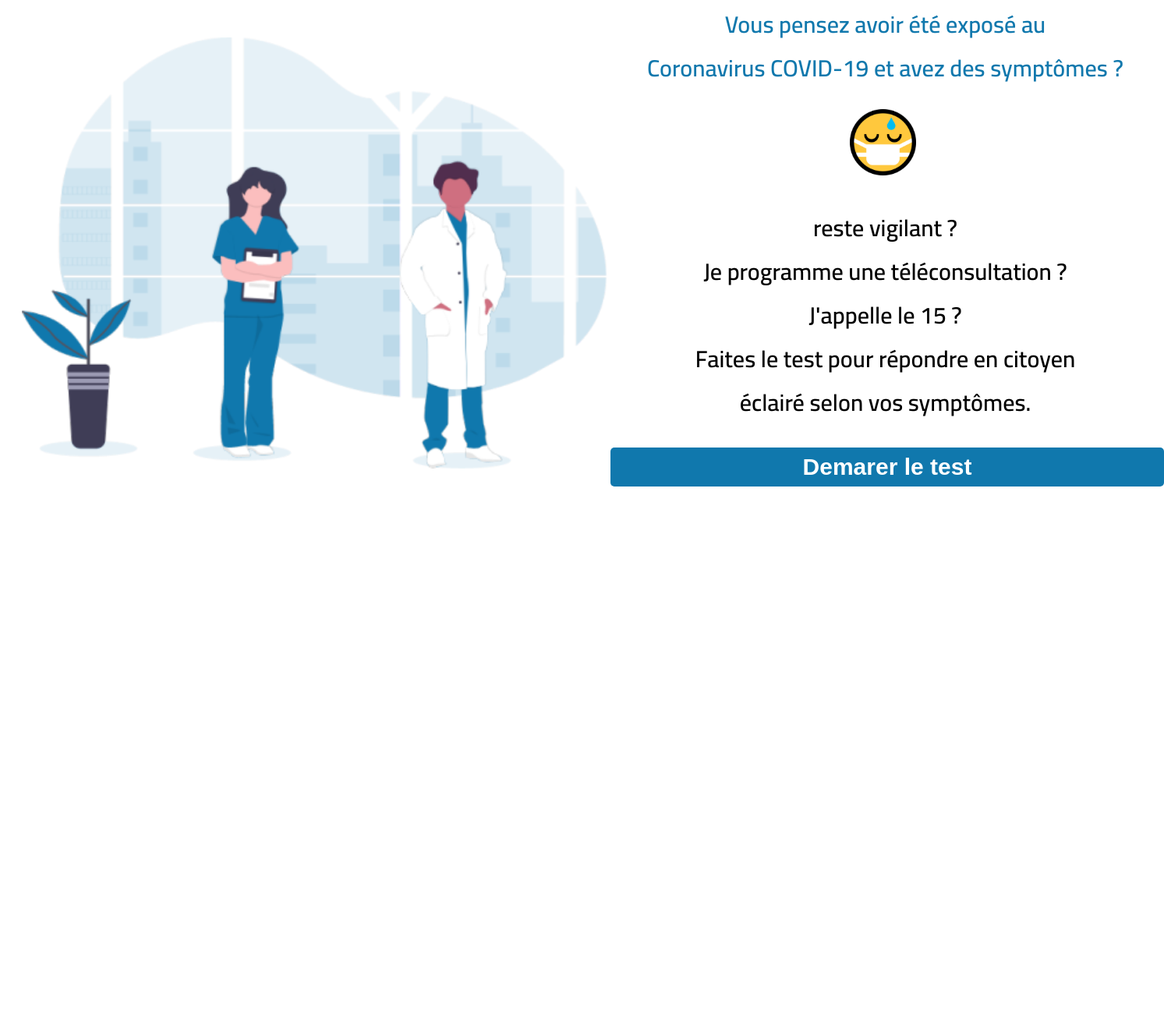
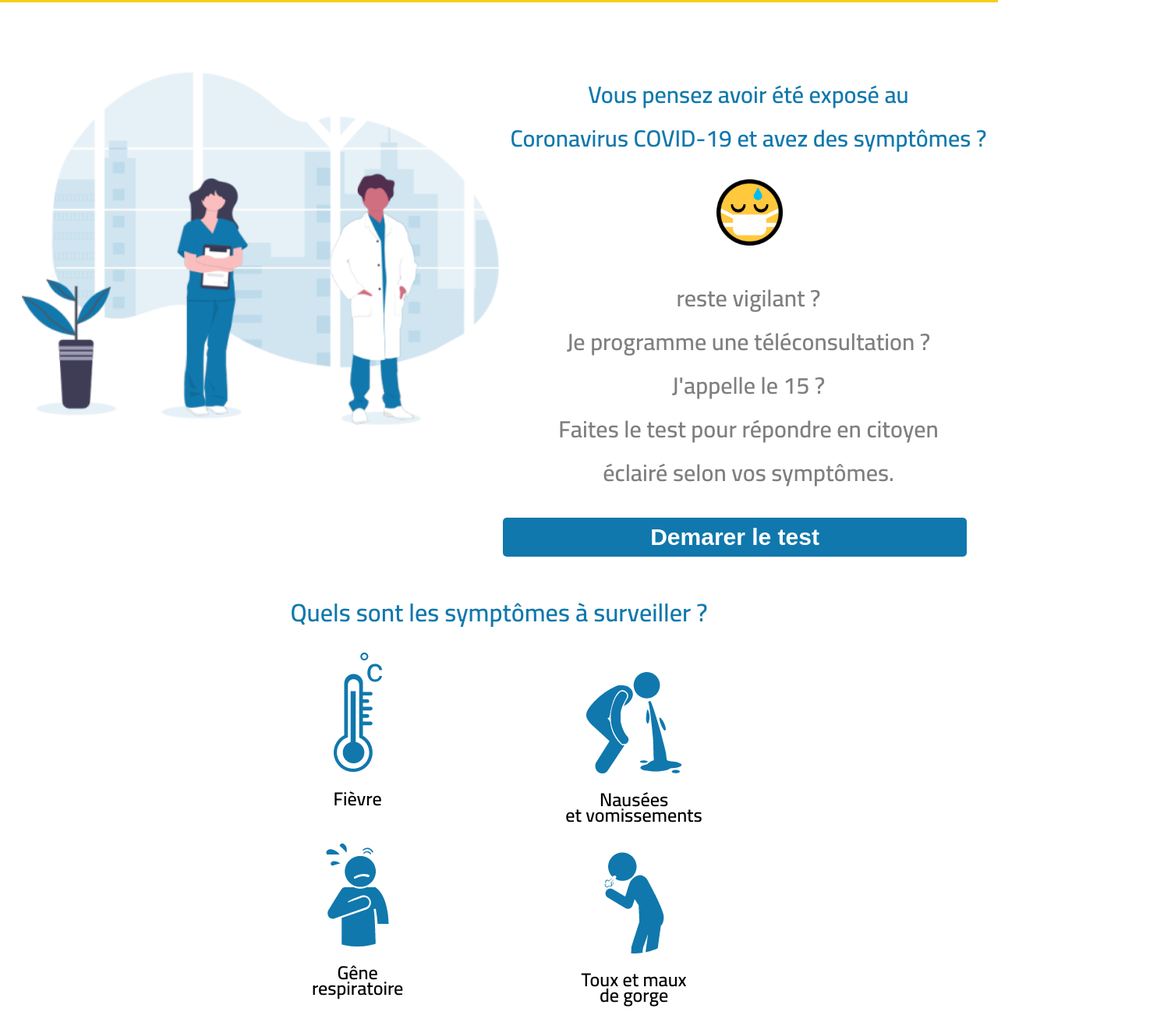
Before and after one commit to ahmedmoutaalim/corona, a website: page index.html in a window 1280 px wide. Shown: the part 327-1634 px from the top of the page at 78% size, 1493 px wide, since content can reach past the window. Before the commit the page ends 971 px from the top, so only its background shows below. Drawn offline with Linux system fonts and the light colour scheme.

Commit message:
section symptome

```diff
--- a/index.html
+++ b/index.html
@@ -47,8 +47,8 @@
 
 
          <div class="test">
-            <h2 class=test__title> Vous pensez avoir été exposé au <br>
-                Coronavirus COVID-19 et avez des symptômes ?</h2>
+            <strong><h2 class=test__title> Vous pensez avoir été exposé au <br>
+                Coronavirus COVID-19 et avez des symptômes ?</h2></strong>
             <img class="test__icon" src="img/élément-1.png" alt="icon">
            <P class=test__text> <strong> reste vigilant ? </strong><br>
             Je programme une téléconsultation ?<br> J'appelle le 15 ?<br>
@@ -59,6 +59,30 @@
 
     </div>
 
+    <!------------------------------------Quels sont les symptômes à surveiller ?------------------------------------>
+
+<div class="symptome">
+
+        <h1 class="symptome__title">Quels sont les symptômes à surveiller ?</h1>
+
+    <div class="symptome__icon">
+        <div  class="symptome__icon--left">
+              <img src="img/Tracé 871.png" alt="dogre">
+              <h2 class="font">Fièvre</h2>
+              <img src="img/Groupe 140.png" alt="vomit">
+              <h2>Gêne  <br>respiratoire</h2>
+        </div>
+
+        <div class="symptome__icon--right">
+
+              <img src="img/Calque 2.png"alt="tach">
+              <h2> Nausées<br> et vomissements</h2>
+              <img src="img/Groupe 141.png" alt="lan">
+              <h2>Toux et maux<br>  de gorge </h2>
+        </div>
+    </div>
+
+</div>
 
 </body>
 </html>
--- a/sass/main.scss
+++ b/sass/main.scss
@@ -90,19 +90,19 @@ body{
 }
 
 .info{
- font-weight: 500;
+ width: 100%;
  grid-area:info ;
  background-color: #F4CF1B;
-margin-top: -3px;
+margin-top: -0.2%;
  height:42%;
- margin-bottom: -12px;
+
 line-height:35px;
 
  &__titre{
 
     text-align: center;
     font-size: 24px;
-    margin-top: 2px;
+    margin-top: 1%;
 
 
  }
@@ -111,7 +111,7 @@ line-height:35px;
     text-align: center;
     color: #1078AD;
     font-size: 20px;
-    margin-top: -20px;
+
 
 
  }
@@ -123,7 +123,7 @@ line-height:35px;
     margin-left:28px ;
     grid-area: imag;
     &__img{
-     width:750px;
+     width:100%;
 
 
     }
@@ -131,7 +131,7 @@ line-height:35px;
 
 .test {
 
-    margin-top: -250px;
+    margin-top: -32%;
     grid-area: test;
     &__title{
         color:  #1078AD;
@@ -147,16 +147,59 @@ line-height:35px;
     &__text{
         font-size: 30px;
         text-align: center;
+        color: #7F7F7F;
+
     }
     &__button{
-       margin-left: 5px;
+        margin-left: 5px;
         background-color: #1078AD ;
         border-radius: 5px;
         border: none;
-        width: 710px;
+        width: 93%;
         height: 50px;
         font-size: 30px;
         color: white;
         margin-bottom: 20px;
     }
 }
+/*---------------------------------symptome-------------------------------*/
+
+
+.symptome{
+    width:100%;
+
+    &__title {
+
+        text-align: center;
+        color: #1078AD ;
+
+    }
+    &__icon{
+
+        display: flex;
+        justify-content: space-evenly;
+
+        &--right{
+            text-align: center;
+            margin-right:15% ;
+            margin-top: 2%;
+            line-height: 20px;
+
+
+        }
+
+        &--left{
+            text-align: center;
+            margin-left: 15%;
+            line-height: 20px;
+
+        }
+
+
+    }
+
+    /*-----------------------------------------footer---------------------------------------*/
+
+
+
+}
```
Also changed, not shown: css/style.css, img/Calque 2.png (added), img/Groupe 140.png (added), img/Groupe 141.png (added), img/Tracé 871.png (added).
